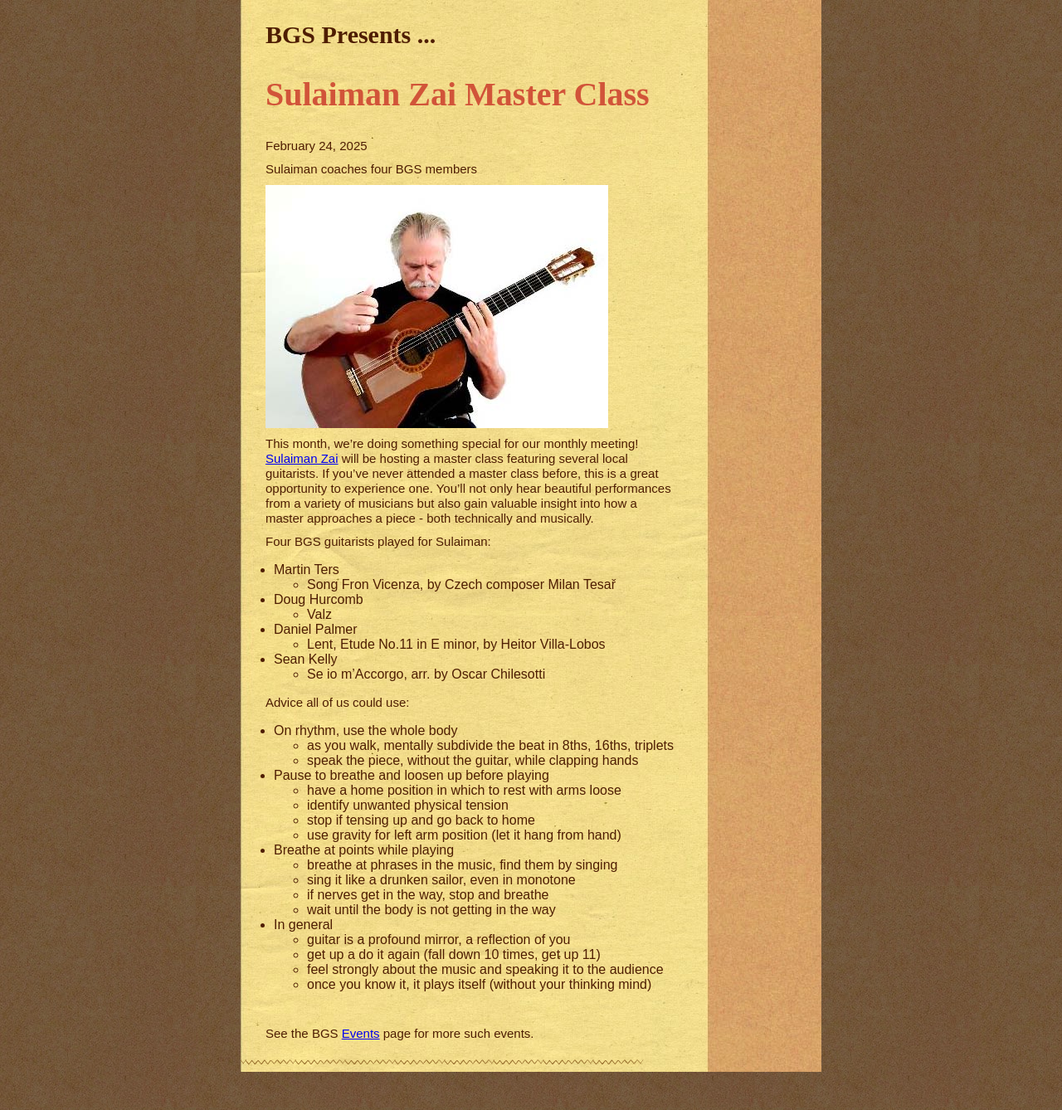
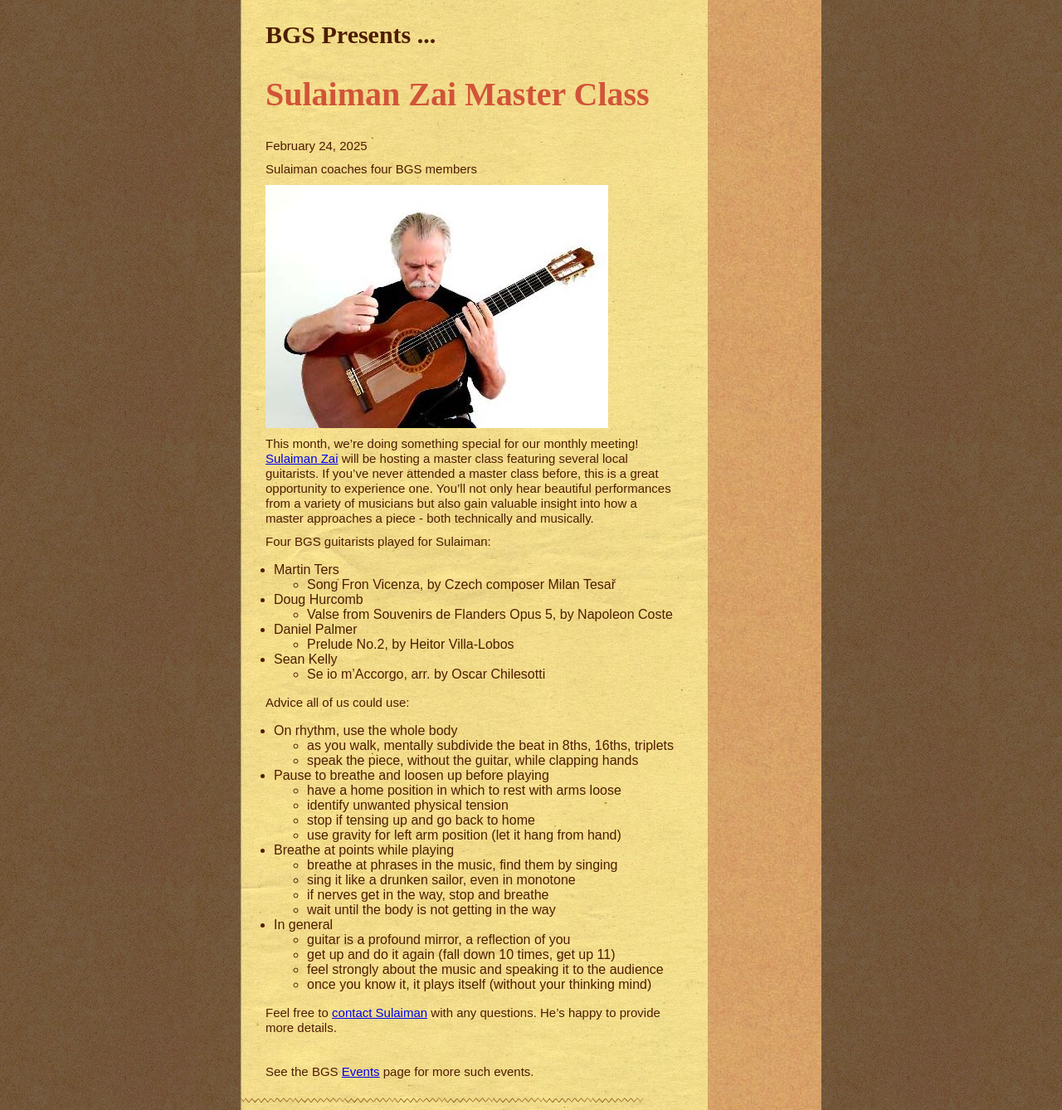
Before and after one commit to boulderguitarsociety/boulderguitarsociety.github.io, a Jekyll site: the page built from _posts/2025-02-24-sulaiman-master-class.md, in a window 1280 px wide. Shown: the whole page at 83% size. Built offline with Jekyll 4.4.1, drawn with Linux system fonts in a browser that asks for light colours.

Commit message:
corrections from Sulaiman, and a tweak

```diff
--- a/_posts/2025-02-24-sulaiman-master-class.md
+++ b/_posts/2025-02-24-sulaiman-master-class.md
@@ -27,9 +27,9 @@ Four BGS guitarists played for Sulaiman:
 * Martin Ters
    - Song Fron Vicenza, by Czech composer Milan Tesař
 * Doug Hurcomb
-   - Valz
+   -  Valse from Souvenirs de Flanders Opus 5, by Napoleon Coste
 * Daniel Palmer
-   - Lent, Etude No.11 in E minor, by Heitor Villa-Lobos
+   - Prelude No.2, by Heitor Villa-Lobos
 * Sean Kelly
    - Se io m'Accorgo, arr. by Oscar Chilesotti
 
@@ -49,6 +49,8 @@ Advice all of us could use:
    - wait until the body is not getting in the way
 * In general
    - guitar is a profound mirror, a reflection of you
-   - get up a do it again (fall down 10 times, get up 11)
+   - get up and do it again (fall down 10 times, get up 11)
    - feel strongly about the music and speaking it to the audience
    - once you know it, it plays itself (without your thinking mind)
+
+Feel free to [contact Sulaiman](https://sulaimanzai.weebly.com/contact.html) with any questions. He's happy to provide more details.
```
Also changed, not shown: _posts/2025-04-28-miguel-espinoza.md (+1 -1 lines).
